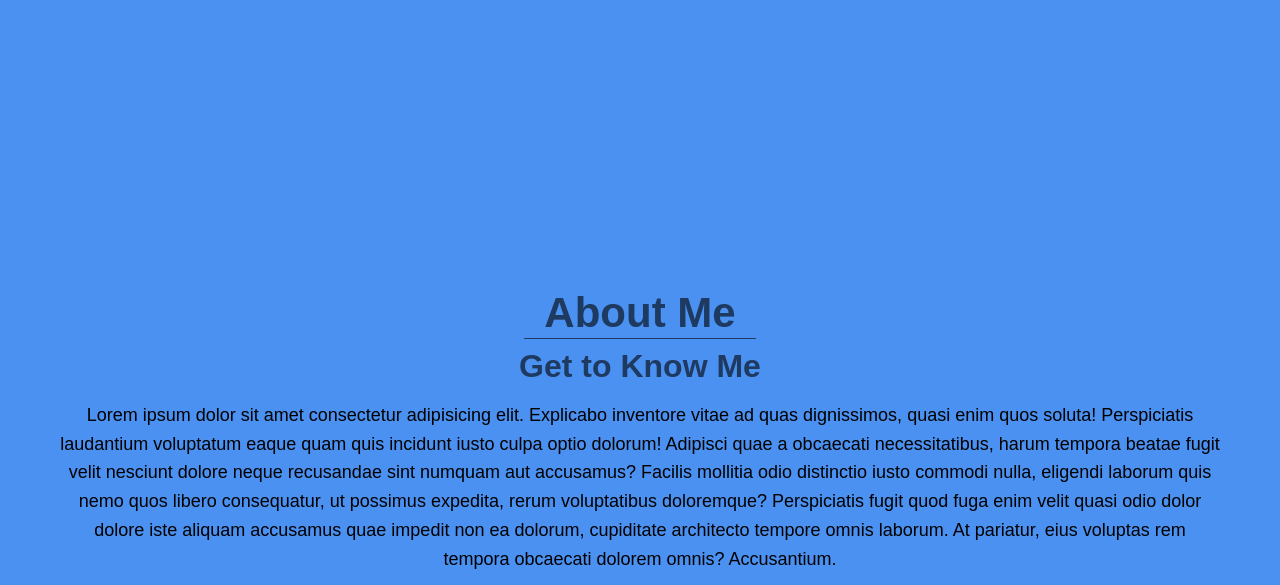
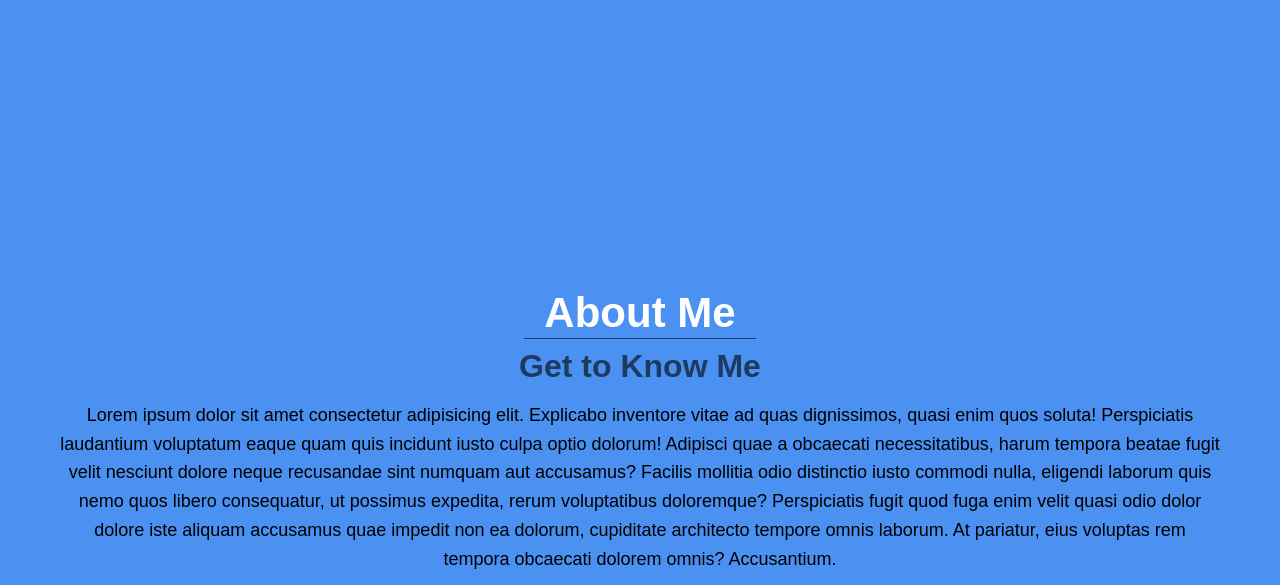
Before and after one commit to AshSK/PersonalPortfoliov1, a plain HTML site: page index.html in a window 1280 px wide. Shown: the part 512-1097 px from the top of the page. Drawn offline with nearby package versions, Linux system fonts and the light colour scheme.

Commit message:
changed some colours

```diff
--- a/style.css
+++ b/style.css
@@ -164,7 +164,7 @@ body {
     font-weight: 700;
     line-height: 1.2;
     border-bottom: 1px solid #1e3a60;
-    color: #1e3a60;
+    color: #ffffff;
     display: inline-block;
     padding: 0 20px;
     margin-top: 20px;
```
